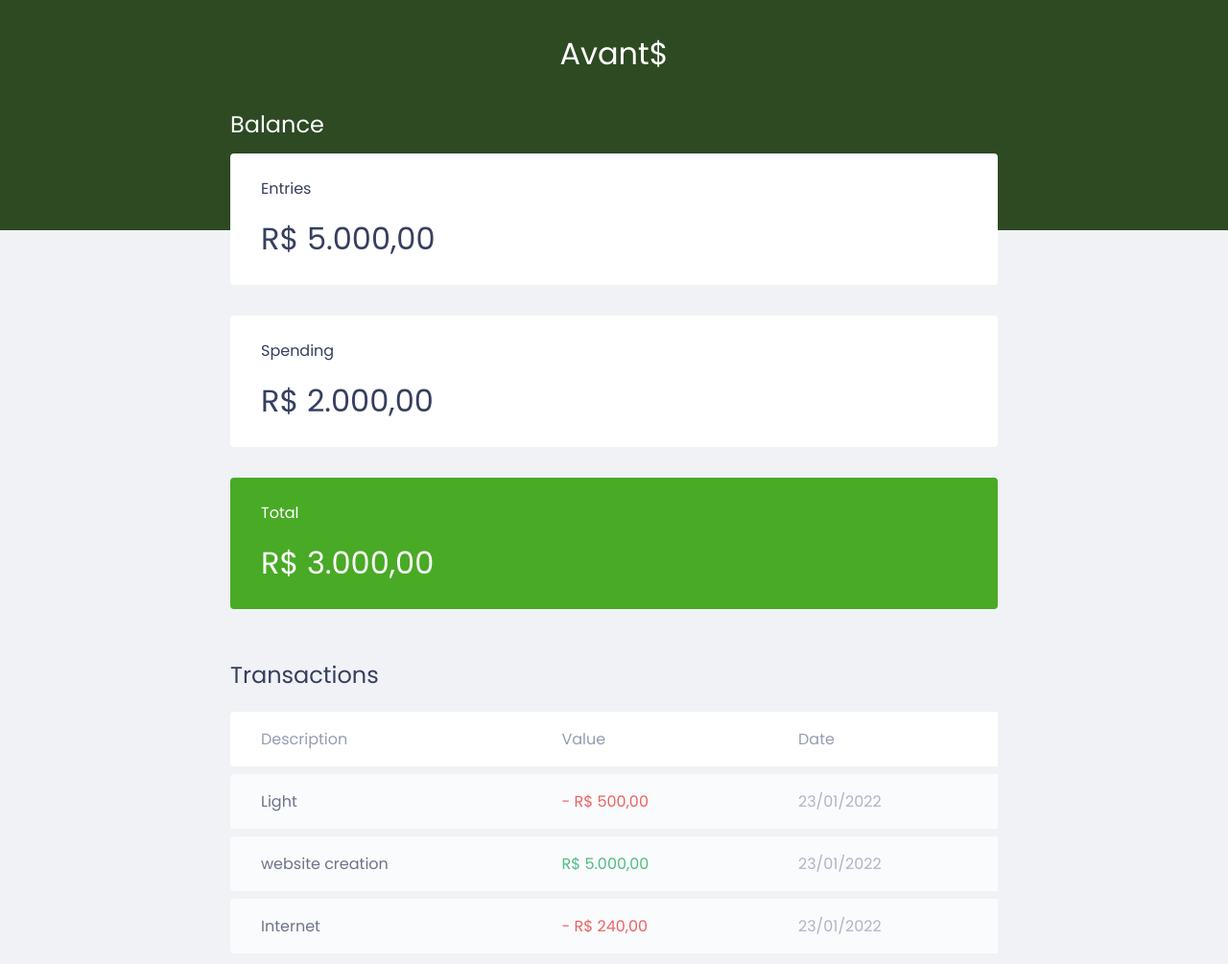
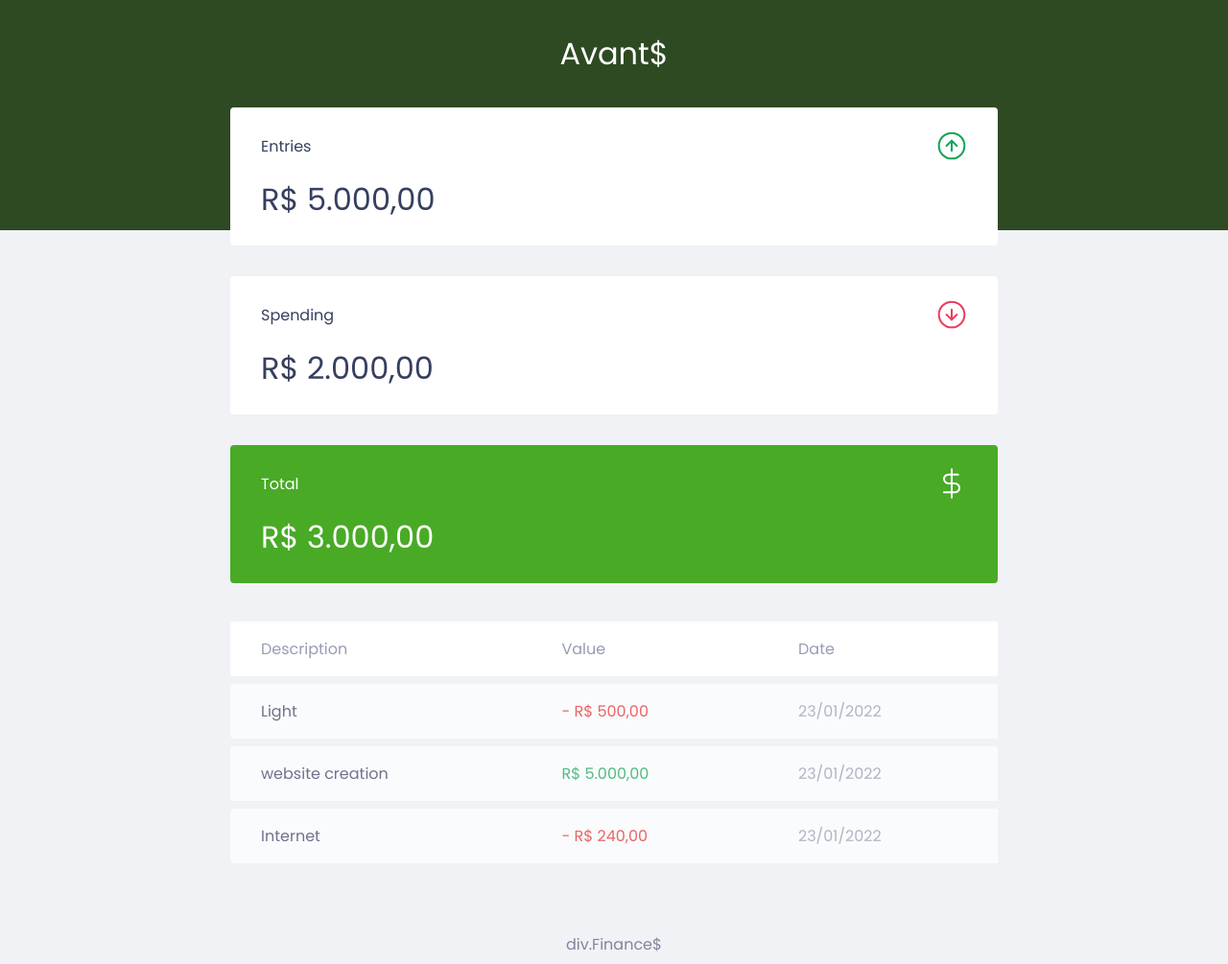
Before and after one commit to cod3baze/maratona-discover, a plain HTML site: page index.html in a window 1280 px wide. Shown: the top 1005 px of the page at 96% size. Drawn offline with Linux system fonts and the light colour scheme.

Commit message:
feat: card icons

```diff
--- a/index.html
+++ b/index.html
@@ -1,5 +1,5 @@
 <!DOCTYPE html>
-<html lang="pt-br">
+<html lang="en">
   <head>
     <meta charset="UTF-8" />
     <meta name="viewport" content="width=device-width, initial-scale=1.0" />
@@ -18,26 +18,41 @@
 
     <main class="container">
       <section id="balance">
-        <h2>Balance</h2>
+        <h2 class="sr-only">Balance</h2>
 
         <div class="card">
-          <h3>Entries</h3>
+          <h3>
+            <span>
+              Entries
+            </span>
+            <img src="./assets/income.svg" alt="Imagem de entradas">
+          </h3>
           <p>R$ 5.000,00</p>
         </div>
 
         <div class="card">
-          <h3>Spending</h3>
+          <h3>
+            <span>
+              Spending
+            </span>
+            <img src="./assets/expense.svg" alt="Imagem de Saídas">
+          </h3>
           <p>R$ 2.000,00</p>
         </div>
 
         <div class="card total">
-          <h3>Total</h3>
+          <h3>
+            <span>
+              Total
+            </span>
+            <img src="./assets/total.svg" alt="Imagem do total">
+          </h3>
           <p>R$ 3.000,00</p>
         </div>
       </section>
 
       <section id="transaction">
-        <h2>Transactions</h2>
+        <h2 class="sr-only">Transactions</h2>
 
         <table id="data-table">
           <thead>
--- a/styles/GlobalStyles.css
+++ b/styles/GlobalStyles.css
@@ -20,6 +20,19 @@ button,
   outline: none;
   font-family: "Poppins", -apple-system, BlinkMacSystemFont, "Segoe UI", Roboto,
     Oxygen, Ubuntu, Cantarell, "Open Sans", "Helvetica Neue", sans-serif;
+}
+
+.sr-only {
+  position: absolute;
+  overflow: hidden;
+  white-space: nowrap;
+
+  margin: -1px;
+  border-width: 0;
+  padding: 0;
+  width: 1px;
+  height: 1px;
+  clip: rect(0, 0, 0, 0);
 }
 
 .container {
@@ -73,6 +86,10 @@ header {
 .card h3 {
   font-weight: normal;
   font-size: 1rem;
+
+  display: flex;
+  align-items: center;
+  justify-content: space-between;
 }
 .card p {
   font-size: 2rem;
```
Also changed, not shown: assets/expense.svg (added), assets/income.svg (added), assets/logo.svg (added), assets/minus.svg (added), assets/plus.svg (added), assets/total.svg (added).
